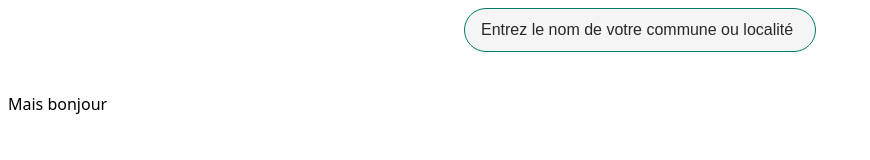
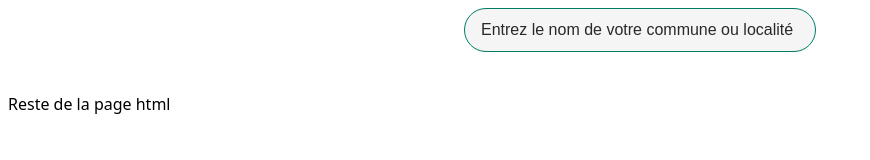
Before and after one commit to sitn/sitn-gsr-search, a website built with Vite: page index.html in a window 1280 px wide. Shown: the whole page, without its empty margins (0-870 px from the left). Built offline with nearby package versions, Linux system fonts and the light colour scheme.

Commit message:
update docs

```diff
--- a/index.html
+++ b/index.html
@@ -153,7 +153,7 @@
             aria-label="contenu de la section"
             class="overflow-x-auto overflow-y-hidden gap-6 md:gap-7 h-full items-start bg-neutral-50 flex flex-col"
           >
-        <p>Mais bonjour</p>
+        <p>Reste de la page html</p>
         </div>
         </div>
       </section>
--- a/package.json
+++ b/package.json
@@ -11,7 +11,9 @@
   "description": "",
   "dependencies": {
     "@types/node": "^24.2.1",
-    "typescript": "^5.9.2",
-    "vite": "^7.1.1"
+    "typescript": "^5.9.2"
+  },
+  "devDependencies": {
+    "vite": "^7.1.12"
   }
 }
```
Also changed, not shown: README.md, 1 other file.
